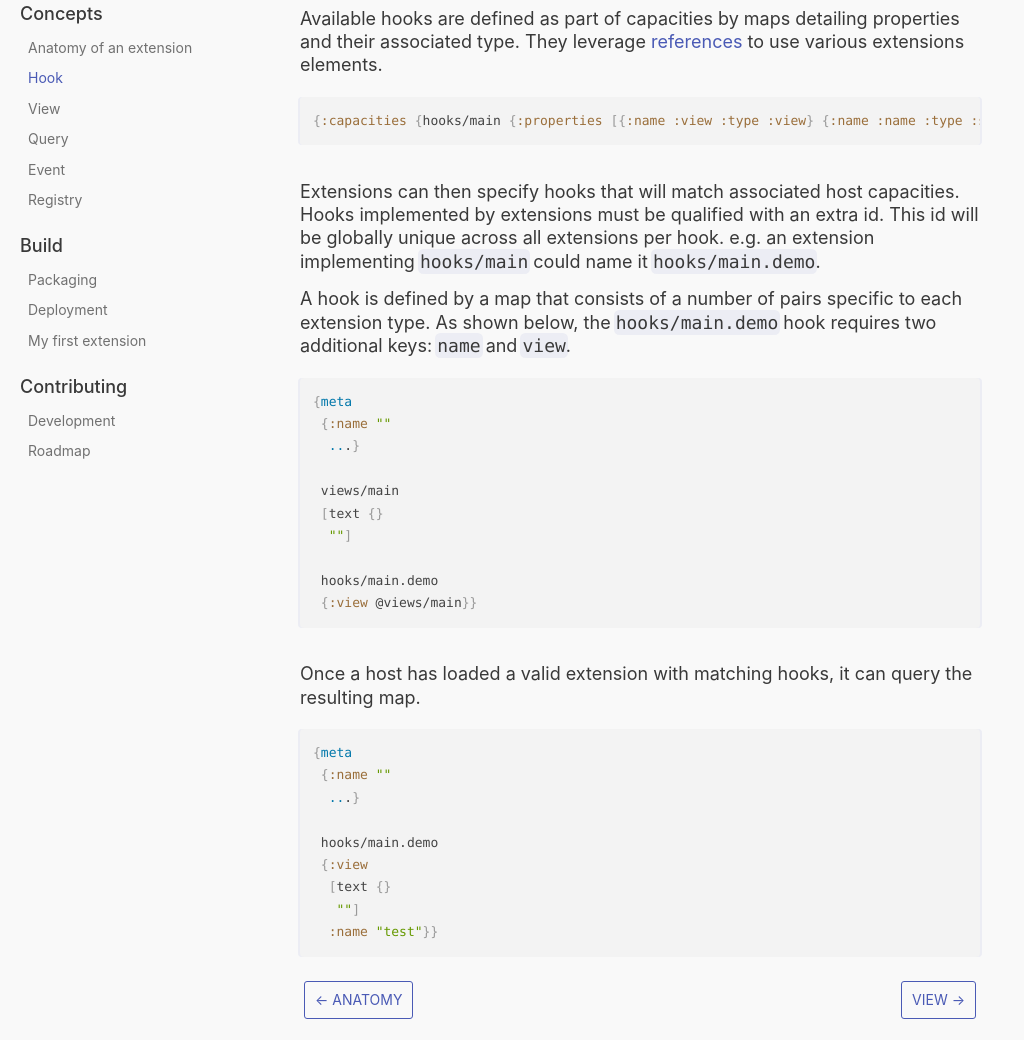
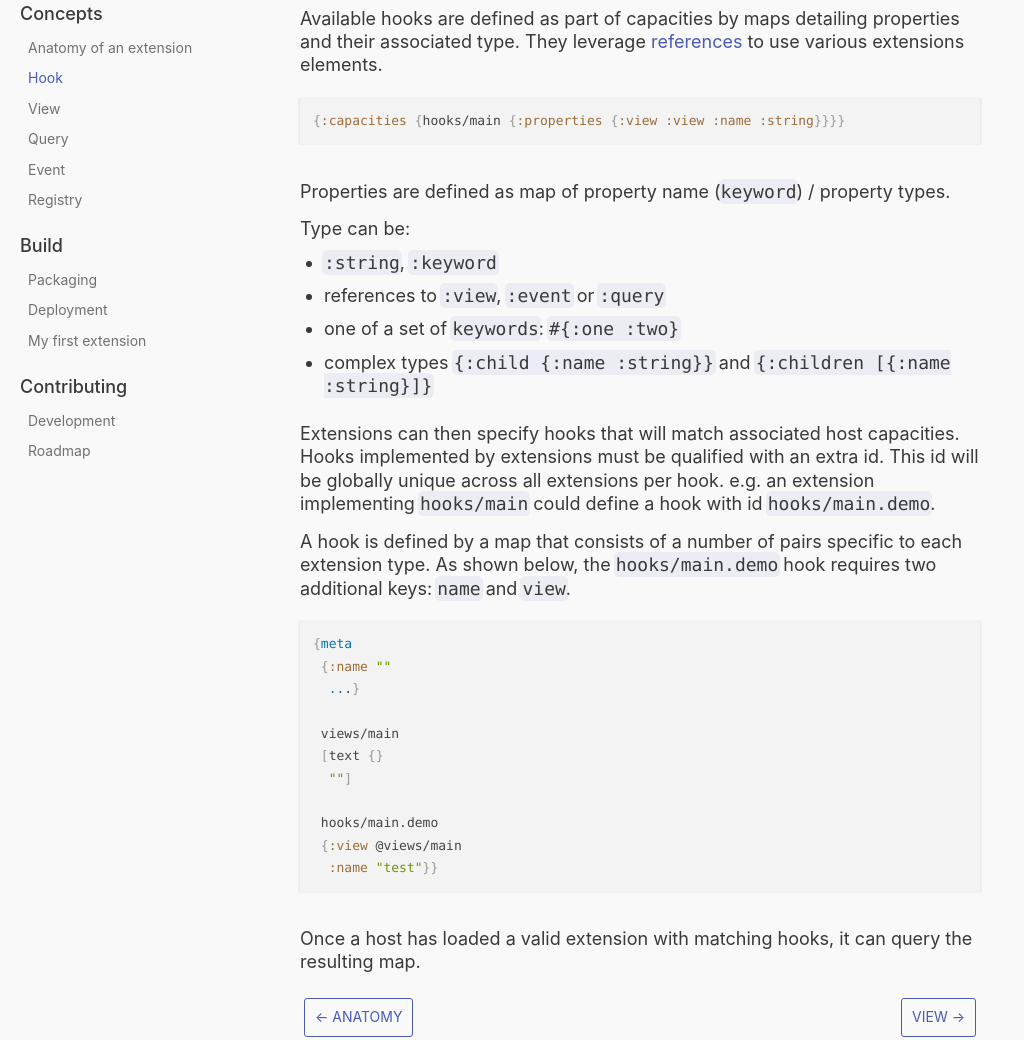
Before and after one commit to status-im/pluto, a plain HTML site: page docs/concepts/Hook.html in a window 1280 px wide. Shown: the part 224-1264 px from the top of the page, without its empty margins (0-1024 px from the left). Drawn offline with nearby package versions, Linux system fonts and the light colour scheme.

Commit message:
Deploy website
Deploy website version based on 5ebff5be8ecd0a650a823a9b0b16e29fff67b698

```diff
--- a/docs/concepts/Hook.html
+++ b/docs/concepts/Hook.html
@@ -23,11 +23,19 @@
             });
         </script></nav></div><div class="container mainContainer"><div class="wrapper"><div class="post"><header class="postHeader"><h1>Hook</h1></header><article><div><span><p>Hook is the mechanism allowing a specific host to define what (and how) can be extended.</p>
 <p>Available hooks are defined as part of capacities by maps detailing properties and their associated type. They leverage <a href="Reference">references</a> to use various extensions elements.</p>
-<pre><code class="hljs css languages- clojure"><span class="token punctuation">{</span><span class="token operator">:capacities</span> <span class="token punctuation">{</span>hooks/main <span class="token punctuation">{</span><span class="token operator">:properties</span> <span class="token punctuation">[</span><span class="token punctuation">{</span><span class="token operator">:name</span> <span class="token operator">:view</span> <span class="token operator">:type</span> <span class="token operator">:view</span><span class="token punctuation">}</span> <span class="token punctuation">{</span><span class="token operator">:name</span> <span class="token operator">:name</span> <span class="token operator">:type</span> <span class="token operator">:string</span><span class="token punctuation">}</span><span class="token punctuation">]</span><span class="token punctuation">}</span><span class="token punctuation">}</span><span class="token punctuation">}</span>
+<pre><code class="hljs css languages- clojure"><span class="token punctuation">{</span><span class="token operator">:capacities</span> <span class="token punctuation">{</span>hooks/main <span class="token punctuation">{</span><span class="token operator">:properties</span> <span class="token punctuation">{</span><span class="token operator">:view</span> <span class="token operator">:view</span> <span class="token operator">:name</span> <span class="token operator">:string</span><span class="token punctuation">}</span><span class="token punctuation">}</span><span class="token punctuation">}</span><span class="token punctuation">}</span>
 </code></pre>
+<p>Properties are defined as map of property name (<code>keyword</code>) / property types.</p>
+<p>Type can be:</p>
+<ul>
+<li><code>:string</code>, <code>:keyword</code></li>
+<li>references to <code>:view</code>, <code>:event</code> or <code>:query</code></li>
+<li>one of a set of <code>keywords</code>: <code>#{:one :two}</code></li>
+<li>complex types <code>{:child {:name :string}}</code> and <code>{:children [{:name :string}]}</code></li>
+</ul>
 <p>Extensions can then specify hooks that will match associated host capacities.
 Hooks implemented by extensions must be qualified with an extra id. This id will be globally unique across all extensions per hook.
-e.g. an extension implementing <code>hooks/main</code> could name it <code>hooks/main.demo</code>.</p>
+e.g. an extension implementing <code>hooks/main</code> could define a hook with id <code>hooks/main.demo</code>.</p>
 <p>A hook is defined by a map that consists of a number of pairs specific to each extension type. As shown below, the <code>hooks/main.demo</code> hook requires two additional keys: <code>name</code> and <code>view</code>.</p>
 <pre><code class="hljs css languages- clojure"><span class="token punctuation">{</span><span class="token keyword">meta</span>
  <span class="token punctuation">{</span><span class="token operator">:name</span> <span class="token string">""</span>
@@ -38,17 +46,8 @@ e.g. an extension implementing <code>hooks/main</code> could name it <code>hooks
   <span class="token string">""</span><span class="token punctuation">]</span>
 
  hooks/main.demo
- <span class="token punctuation">{</span><span class="token operator">:view</span> @views/main<span class="token punctuation">}</span><span class="token punctuation">}</span>
+ <span class="token punctuation">{</span><span class="token operator">:view</span> @views/main
+  <span class="token operator">:name</span> <span class="token string">"test"</span><span class="token punctuation">}</span><span class="token punctuation">}</span>
 </code></pre>
 <p>Once a host has loaded a valid extension with matching hooks, it can query the resulting map.</p>
-<pre><code class="hljs css languages- clojure"><span class="token punctuation">{</span><span class="token keyword">meta</span>
- <span class="token punctuation">{</span><span class="token operator">:name</span> <span class="token string">""</span>
-  <span class="token keyword">..</span>.<span class="token punctuation">}</span>
-
- hooks/main.demo
- <span class="token punctuation">{</span><span class="token operator">:view</span>
-  <span class="token punctuation">[</span>text <span class="token punctuation">{</span><span class="token punctuation">}</span>
-   <span class="token string">""</span><span class="token punctuation">]</span>
-  <span class="token operator">:name</span> <span class="token string">"test"</span><span class="token punctuation">}</span><span class="token punctuation">}</span>
-</code></pre>
 </span></div></article></div><div class="docs-prevnext"><a class="docs-prev button" href="Anatomy.html">← Anatomy</a><a class="docs-next button" href="View.html">View →</a></div></div></div><nav class="onPageNav"></nav></div><footer class="nav-footer" id="footer"><section class="sitemap"><a href="/pluto/" class="nav-home"><img src="/pluto/img/logo_white.png" alt="Pluto" width="66" height="58"/></a><div><h5>Docs</h5><a href="docs/Tutorial">Getting Started</a><a href="docs/API">API Reference</a></div><div><h5>Community</h5><a href="https://chat.status.im">Project Chat</a><a href="https://twitter.com/ethstatus" target="_blank" rel="noreferrer noopener">Twitter</a></div><div><h5>More</h5><a href="https://blog.status.im/">Blog</a><a href="https://github.com/status-im/pluto/">GitHub</a></div></section><section class="copyright">Copyright © 2018 Status.im</section></footer></div></body></html>
```
Also changed, not shown: docs/Roadmap.html (+13 -8 lines).
